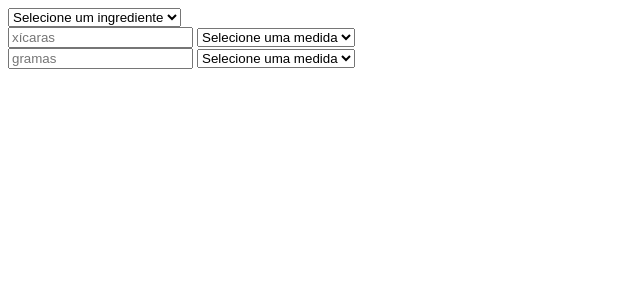
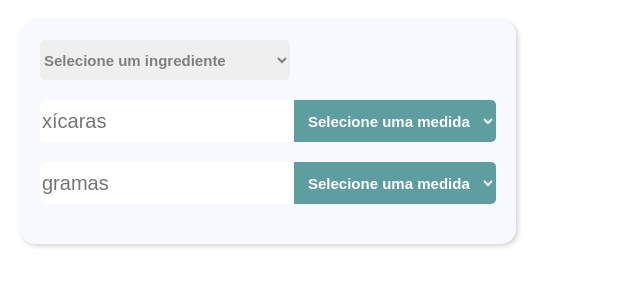
Before and after one commit to mateusasferreira/brazilian-standard-ingredient-converter, a plain HTML site: page index.html in a window 1280 px wide. Shown: the whole page, without its empty margins (0-640 px from the left). Drawn offline with Linux system fonts and the light colour scheme.

Commit message:
template de estilo para o box do conversor criado

```diff
--- a/index.html
+++ b/index.html
@@ -3,29 +3,33 @@
     <head>
         <meta charset="UTF-8">
         <meta name="viewport" content="width=device-width, initial-scale=1.0">
+        <link rel="stylesheet" href="reset.css">
+        <link rel="stylesheet" href="style.css">
         <title>Conversor de receitas</title>
     </head>
     <body>
 
+        <div class="caixa-conversor">
             <div>
-             <select id="select-ingrediente">
+                <select class="select-ingrediente" id="select-ingrediente">
                     <option>Selecione um ingrediente</option>
                 </select>
             </div>
 
             <div id="entrada">
-            <input type="number" placeholder="xícaras">
+                <input class="input-padrao" type="number" placeholder="xícaras">
 
-            <select id="seletorEntrada">
+                <select class="select-medida" id="seletorEntrada">
                     <option>Selecione uma medida</option>
                 </select>
             </div>
 
             <div id="saida">
-            <input type="number" placeholder="gramas">
-            <select id="seletorSaida">
+                <input class="input-padrao" type="number" placeholder="gramas">
+                <select class="select-medida" id="seletorSaida">
                     <option>Selecione uma medida</option>
                 </select>
+            </div>
         </div>
 
 
--- /dev/null
+++ b/reset.css
@@ -0,0 +1,48 @@
+/* http://meyerweb.com/eric/tools/css/reset/
+   v2.0 | 20110126
+   License: none (public domain)
+*/
+
+html, body, div, span, applet, object, iframe,
+h1, h2, h3, h4, h5, h6, p, blockquote, pre,
+a, abbr, acronym, address, big, cite, code,
+del, dfn, em, img, ins, kbd, q, s, samp,
+small, strike, strong, sub, sup, tt, var,
+b, u, i, center,
+dl, dt, dd, ol, ul, li,
+fieldset, form, label, legend,
+table, caption, tbody, tfoot, thead, tr, th, td,
+article, aside, canvas, details, embed,
+figure, figcaption, footer, header, hgroup,
+menu, nav, output, ruby, section, summary,
+time, mark, audio, video {
+	margin: 0;
+	padding: 0;
+	border: 0;
+	font-size: 100%;
+	font: inherit;
+	vertical-align: baseline;
+}
+/* HTML5 display-role reset for older browsers */
+article, aside, details, figcaption, figure,
+footer, header, hgroup, menu, nav, section {
+	display: block;
+}
+body {
+	line-height: 1;
+}
+ol, ul {
+	list-style: none;
+}
+blockquote, q {
+	quotes: none;
+}
+blockquote:before, blockquote:after,
+q:before, q:after {
+	content: '';
+	content: none;
+}
+table {
+	border-collapse: collapse;
+	border-spacing: 0;
+}
--- /dev/null
+++ b/style.css
@@ -0,0 +1,50 @@
+
+.caixa-conversor {
+    background-color: ghostwhite;
+    width: fit-content;
+    padding: 20px;
+    border-radius: 15px;
+    margin: 20px;
+    box-shadow: 2px 2px 5px lightgrey;
+}
+
+.select-ingrediente {
+    height: 40px;
+    width: 250px;
+    border-radius: 5px;
+    font-size: 15px;
+    font-weight: bold;
+    color: grey;
+    border: none;
+}
+
+
+.select-medida {
+    border: none;
+    /* margin: 10px 0; */
+    border-radius: 0 5px 5px 0;
+    /* box-shadow: 1px 2px 5px grey; */
+    background-color: cadetblue;
+    color: white;
+
+    font-weight: bold;
+    font-size: 15px;
+    padding: 0 10px;
+}
+
+
+
+.input-padrao {
+    /* margin: 10px 0; */
+    height: 40px;
+    width: 250px;
+    font-size: 20px;
+    /* box-shadow: 1px 2px 5px grey; */
+    border: none;
+    border-radius: 5px 0 0 5px;
+}
+
+#entrada, #saida {
+    display: flex;
+    margin: 20px 0;
+}
```
Lines whose indentation alone changed are shown as unchanged.
